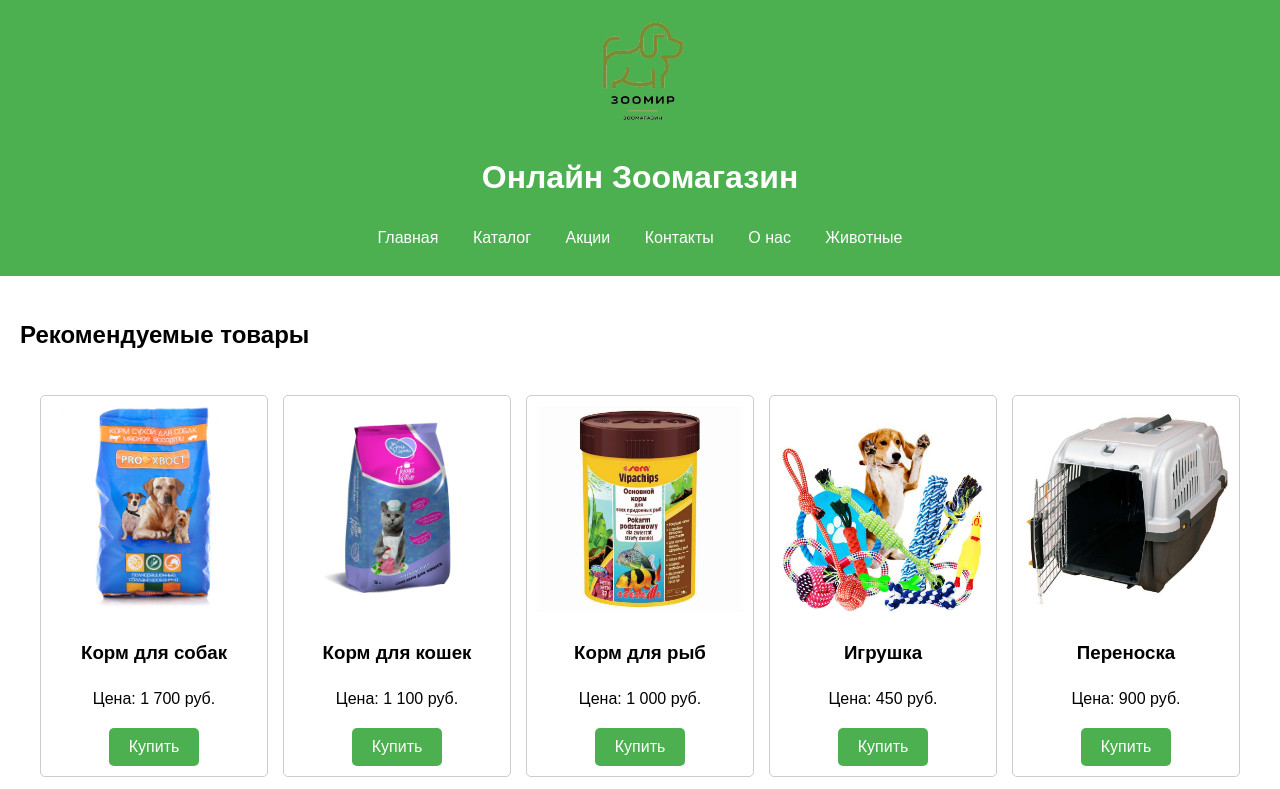
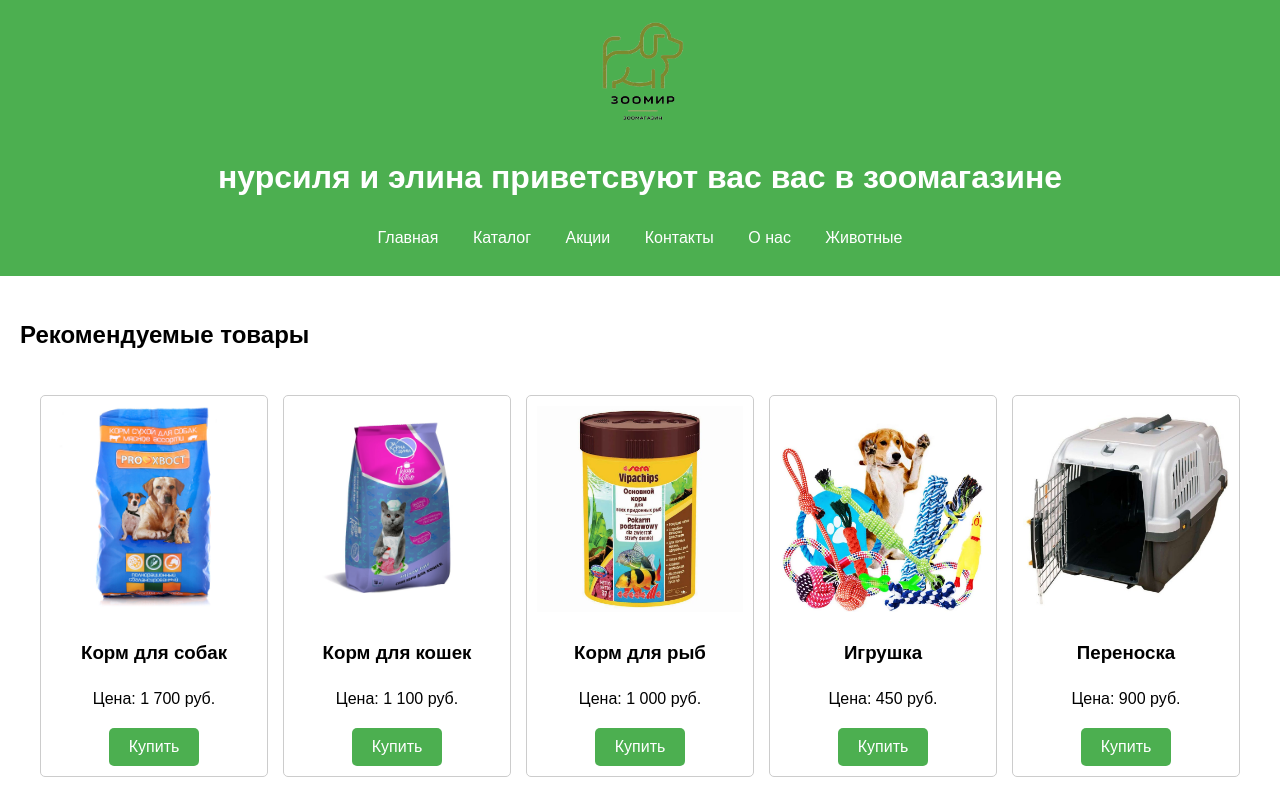
Before and after one commit to Khlopec/web, a plain HTML site: page index.html in a window 1280 px wide. Shown: the top 789 px of the page. Drawn offline with Linux system fonts and the light colour scheme.

Commit message:
Update index.html

```diff
--- a/index.html
+++ b/index.html
@@ -6,13 +6,12 @@
     <meta name="discription" content="В нашем магазине вы найдете все необходимое для собак, кошек, грызунов, птиц и рыб.">
     <title>Зоомир</title>
     <link rel="stylesheet" href="style.css">
-    <meta name="google-site-verification" content="lwXto7mDSl4q66clu3PraXrSv6P1Z-3iHw-jSpfG97o" />
-
+    <meta name="google-site-verification" content="WDSfIpfA8WujGwyenIQeVHfGsd4FH3uOiEm4UNFFFfM" />
 </head>
 <body>
     <header>
         <img src="img/photo_5244564276176348893_x.png" alt="Логотип Онлайн Зоомагазина" class="logo">
-        <h1>Онлайн Зоомагазин</h1>
+        <h1>нурсиля и элина приветсвуют вас вас в зоомагазине </h1>
         <nav>
             <ul>
                 <li><a href="index.html">Главная</a></li>
```
